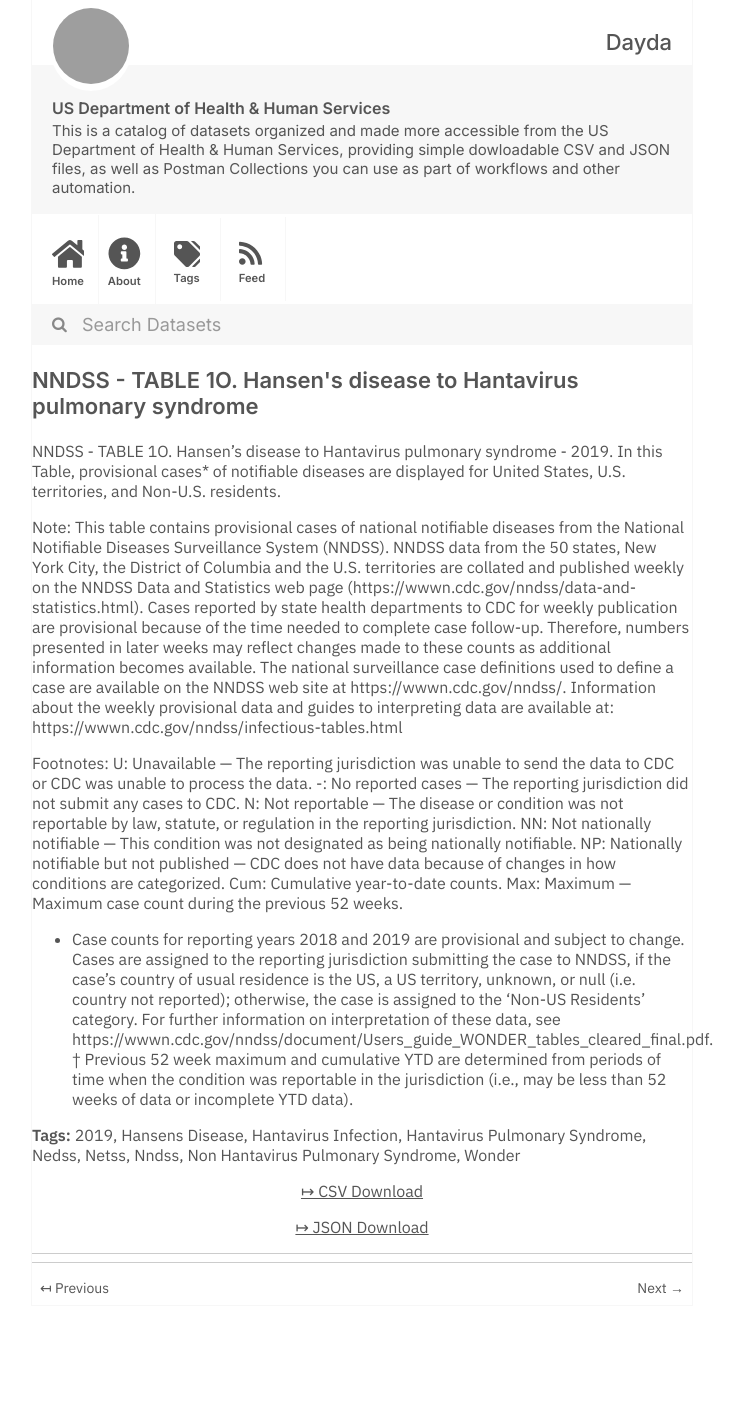
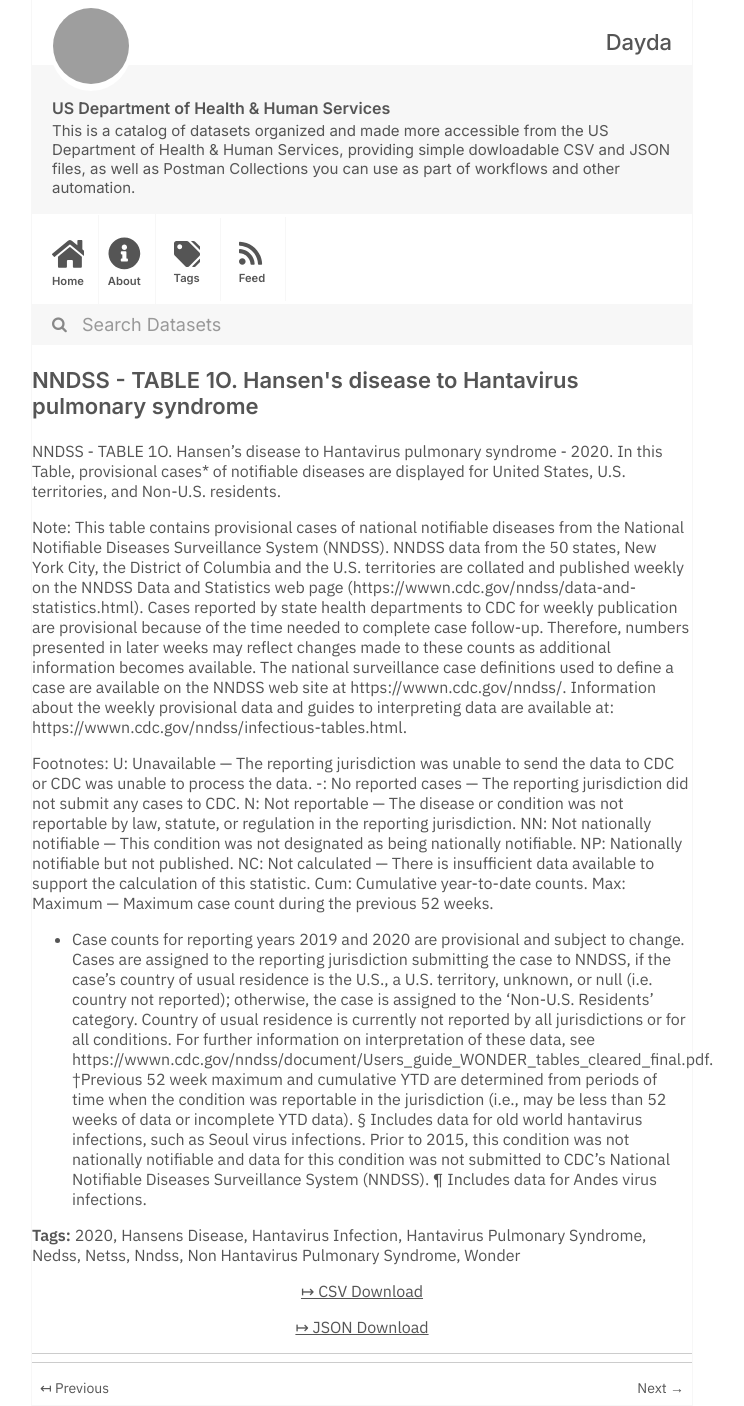
Before and after one commit to dayda-entities/us-department-of-health-and-human-services, a Jekyll site: the page built from _posts/2020-11-10-nndss-table-1o.-hansen's-disease-to-hantavirus-pulmonary-syndrome.md, in a window 1280 px wide. Shown: the whole page, without its empty margins (278-1022 px from the left). Built offline with Jekyll 4.4.1, drawn with Linux system fonts in a browser that asks for light colours; before the commit the page ends 1306 px from its top, so only the background shows below that; grey boxes are pictures that could not be loaded.

Commit message:
Publish Data

```diff
--- a/_posts/2020-11-10-nndss-table-1o.-hansen's-disease-to-hantavirus-pulmonary-syndrome.md
+++ b/_posts/2020-11-10-nndss-table-1o.-hansen's-disease-to-hantavirus-pulmonary-syndrome.md
@@ -1,11 +1,11 @@
 ---
-title: NNDSS - TABLE 1O.  Hansen's disease to Hantavirus pulmonary syndrome
-created: '2020-11-10T16:18:50.340887'
-modified: '2021-04-30T02:09:55.110351'
+title: NNDSS - TABLE 1O. Hansen's disease to Hantavirus pulmonary syndrome
+created: '2020-11-10T16:16:33.455156'
+modified: '2021-04-21T22:35:03.344148'
 state: active
 type: dataset
 tags:
-  - '2019'
+  - '2020'
   - Hansens Disease
   - Hantavirus Infection
   - Hantavirus Pulmonary Syndrome
@@ -15,23 +15,26 @@ tags:
   - Non Hantavirus Pulmonary Syndrome
   - Wonder
 groups: []
-csv_url: 'https://data.cdc.gov/api/views/bhxw-k5sb/rows.csv?accessType=DOWNLOAD'
-json_url: 'https://data.cdc.gov/api/views/bhxw-k5sb/rows.json?accessType=DOWNLOAD'
+csv_url: 'https://data.cdc.gov/api/views/a9xa-yrhn/rows.csv?accessType=DOWNLOAD'
+json_url: 'https://data.cdc.gov/api/views/a9xa-yrhn/rows.json?accessType=DOWNLOAD'
 layout: post
 
 ---
-NNDSS - TABLE 1O.  Hansen's disease to Hantavirus pulmonary syndrome - 2019. In this Table, provisional cases* of notifiable diseases are displayed for United States, U.S. territories, and Non-U.S. residents.
+NNDSS - TABLE 1O. Hansen's disease to Hantavirus pulmonary syndrome - 2020. In this Table, provisional cases* of notifiable diseases are displayed for United States, U.S. territories, and Non-U.S. residents.
 
 Note:
-This table contains provisional cases of national notifiable diseases from the National Notifiable Diseases Surveillance System (NNDSS). NNDSS data from the 50 states, New York City, the District of Columbia and the U.S. territories are collated and published weekly on the NNDSS Data and Statistics web page (https://wwwn.cdc.gov/nndss/data-and-statistics.html). Cases reported by state health departments to CDC for weekly publication are provisional because of the time needed to complete case follow-up. Therefore, numbers presented in later weeks may reflect changes made to these counts as additional information becomes available. The national surveillance case definitions used to define a case are available on the NNDSS web site at https://wwwn.cdc.gov/nndss/. Information about the weekly provisional data and guides to interpreting data are available at: https://wwwn.cdc.gov/nndss/infectious-tables.html
+This table contains provisional cases of national notifiable diseases from the National Notifiable Diseases Surveillance System (NNDSS). NNDSS data from the 50 states, New York City, the District of Columbia and the U.S. territories are collated and published weekly on the NNDSS Data and Statistics web page (https://wwwn.cdc.gov/nndss/data-and-statistics.html). Cases reported by state health departments to CDC for weekly publication are provisional because of the time needed to complete case follow-up. Therefore, numbers presented in later weeks may reflect changes made to these counts as additional information becomes available. The national surveillance case definitions used to define a case are available on the NNDSS web site at https://wwwn.cdc.gov/nndss/. Information about the weekly provisional data and guides to interpreting data are available at: https://wwwn.cdc.gov/nndss/infectious-tables.html.
 
 Footnotes:
 U: Unavailable — The reporting jurisdiction was unable to send the data to CDC or CDC was unable to process the data.
 -: No reported cases — The reporting jurisdiction did not submit any cases to CDC.
 N: Not reportable — The disease or condition was not reportable by law, statute, or regulation in the reporting jurisdiction.
 NN: Not nationally notifiable — This condition was not designated as being nationally notifiable.
-NP: Nationally notifiable but not published — CDC does not have data because of changes in how conditions are categorized.
+NP: Nationally notifiable but not published.
+NC: Not calculated — There is insufficient data available to support the calculation of this statistic.
 Cum: Cumulative year-to-date counts.
 Max: Maximum — Maximum case count during the previous 52 weeks.
-* Case counts for reporting years 2018 and 2019 are provisional and subject to change. Cases are assigned to the reporting jurisdiction submitting the case to NNDSS, if the case's country of usual residence is the US, a US territory, unknown, or null (i.e. country not reported); otherwise, the case is assigned to the 'Non-US Residents' category. For further information on interpretation of these data, see https://wwwn.cdc.gov/nndss/document/Users_guide_WONDER_tables_cleared_final.pdf.
-† Previous 52 week maximum and cumulative YTD are determined from periods of time when the condition was reportable in the jurisdiction (i.e., may be less than 52 weeks of data or incomplete YTD data).
+* Case counts for reporting years 2019 and 2020 are provisional and subject to change. Cases are assigned to the reporting jurisdiction submitting the case to NNDSS, if the case's country of usual residence is the U.S., a U.S. territory, unknown, or null (i.e. country not reported); otherwise, the case is assigned to the 'Non-U.S. Residents' category. Country of usual residence is currently not reported by all jurisdictions or for all conditions. For further information on interpretation of these data, see https://wwwn.cdc.gov/nndss/document/Users_guide_WONDER_tables_cleared_final.pdf.
+†Previous 52 week maximum and cumulative YTD are determined from periods of time when the condition was reportable in the jurisdiction (i.e., may be less than 52 weeks of data or incomplete YTD data).
+§ Includes data for old world hantavirus infections, such as Seoul virus infections. Prior to 2015, this condition was not nationally notifiable and data for this condition was not submitted to CDC's National Notifiable Diseases Surveillance System (NNDSS).
+¶ Includes data for Andes virus infections.
```
